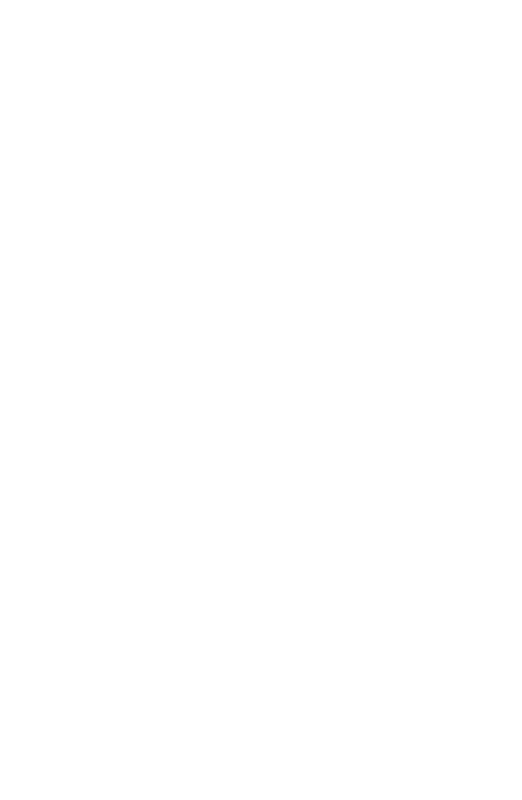
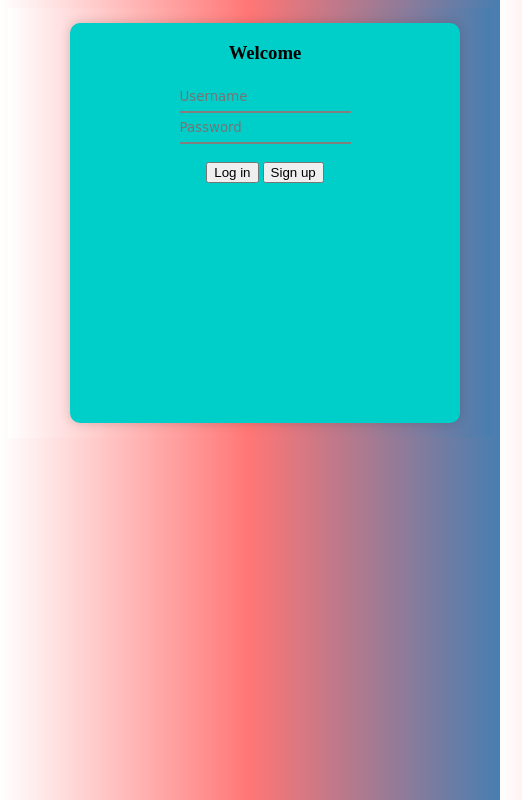
Before and after one commit to hungdvu1710/Final_Project, an Electron app: page login_page/index.html in a window 500 px wide. Shown: the whole page, 522 px wide, since content can reach past the window. Drawn offline with Linux system fonts and the light colour scheme.

Commit message:
add primitive version of login feature

```diff
--- a/login_page/index.html
+++ b/login_page/index.html
@@ -4,8 +4,46 @@
   <meta charset="UTF-8">
   <meta name="viewport" content="width=device-width, initial-scale=1.0">
   <title>Login Page</title>
+  <link rel="stylesheet" href="style.css">
 </head>
 <body>
+  <div class="pageContainer">
+    <div class="wrapper">
+      <h3>Welcome</h3>
+      <form action="">
+        <div class="credentials">
+          <div class="username">
+            <label for="username">
+              <input type="text" name="username" id="username" placeholder="Username" class="credentials">
+            </label>
+          </div>
+
+          <div class="password">
+            <label for="password">
+              <input type="password" name="password" id="password" placeholder="Password" class="credentials">
+            </label>
+          </div>
+        </div>
+
+        <br>
+
+        <div class="actionSelection">
+          <button id="logIn"> Log in</button>
+          <button id="signUp"> Sign up</button>
+        </div>
+
+        <!-- <div class="accountTypeSelection">
+          <input type="radio" id="admin" name="accountType" value="admin" checked="true">
+          <label for="admin">Log in as admin</label>
+          <br>
+
+          <input type="radio" id="testTaker" name="accountType" value="testTaker" checked = "false">
+          <label for="testTaker">Log in as Test taker</label>
+          <br>
+        </div> -->
+      </form>
+    </div>
+  </div>
   <script src="./index.js"></script>
 </body>
 </html>
--- a/login_page/index.js
+++ b/login_page/index.js
@@ -0,0 +1,23 @@
+const { ipcRenderer } = require("electron")
+
+const logInBtn = document.querySelector("#logIn")
+const signUpBtn = document.querySelector("#signUp")
+const username = document.querySelector("#username")
+const password = document.querySelector("#password")
+// const adminSelector = document.querySelector("#admin")
+// const testTakerSelector = document.querySelector("#testTaker")
+
+document.querySelector("form").addEventListener("submit", (e) => e.preventDefault())
+logInBtn.addEventListener("click", handleLogIn)
+signUpBtn.addEventListener("click", handleSignUp)
+
+function handleLogIn(){
+  const input = {user: username.value, pass: password.value }
+  console.log(input)
+  ipcRenderer.send('log-in-req',input)
+}
+
+function handleSignUp(){
+  const input = {user: username.value, pass: password.value }
+  ipcRenderer.send('sign-up-req',input)
+}
--- /dev/null
+++ b/login_page/style.css
@@ -0,0 +1,29 @@
+html, body{
+  background: linear-gradient(to right, white,#ff7675, #487eb0);
+}
+.pageContainer{
+  width: 100%;
+  display: flex;
+  flex-wrap: wrap;
+  justify-content: center;
+  align-items: center;
+  padding: 15px;
+}
+.wrapper{
+  width: 390px;
+  min-height: 50vh;
+  background: #00cec9;
+  border-radius: 10px;
+  overflow: hidden;
+  text-align: center;
+  box-shadow: rgba(33, 33, 33, 0.2) 0px 0px 11px;
+}
+input{
+  font-family: 'Balsamiq Sans', cursive;
+  border: 0;
+  border-bottom: 2px solid gray;
+  outline: 0;
+  color: #2f3640;
+  padding: 7px 0;
+  background: transparent;
+}
--- a/package.json
+++ b/package.json
@@ -15,6 +15,7 @@
   },
   "dependencies": {
     "electron-fetch": "^1.4.0",
+    "nedb": "^1.8.0",
     "path": "^0.12.7"
   }
 }
```
Also changed, not shown: main.js (+38 -0 lines), 2 other files.
